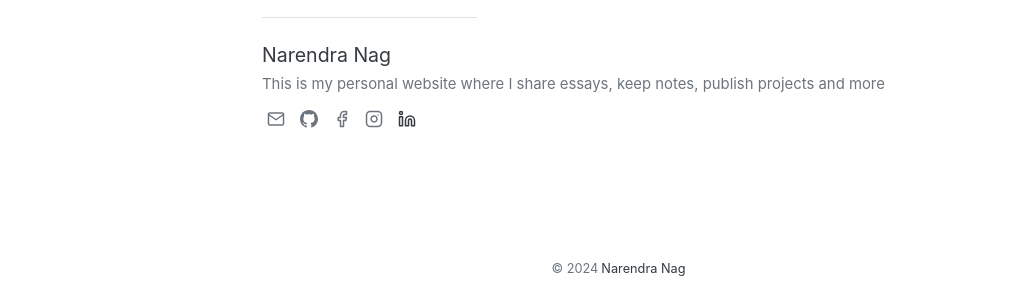
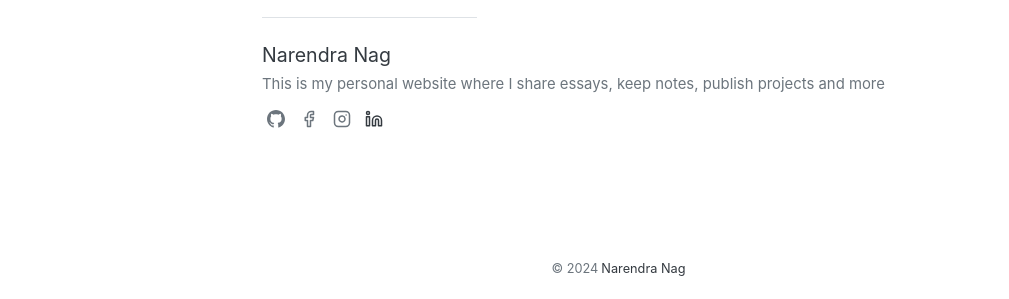
Before and after one commit to narendranag/narendranag.github.io, a Jekyll site: the page built from about.md, in a window 1280 px wide. Shown: the part 1004-1303 px from the top of the page, without its empty margins (20-1029 px from the left). Built offline with Jekyll 4.4.1, drawn with Linux system fonts in a browser that asks for light colours.

```diff
--- a/_config.yml
+++ b/_config.yml
@@ -1,27 +1,20 @@
 baseurl: "" # the subpath of your site, e.g. /blog
 url: "https://narendranag.github.io" # the base hostname & protocol for your site, e.g. http://example.com
 
-# Build settings
+
 markdown: kramdown
 
-# theme: minima ## Changed on Aug 9, 2024
 theme: jekyll-theme-persephone
 
 plugins:
-#  - jekyll-feed
-- jekyll-paginate-v2
-
-
-# Site settings for the Persephone Theme copied from the theme's Github page
-
+  - jekyll-paginate
 
 title: Narendra Nag
 description: This is my personal website where I share essays, keep notes, publish projects and more
-email: me@narendranag.com
-
+# email: me@narendranag.com
 author: Narendra Nag
 
-# # Your social accounts.
+# Your social accounts.
 social:
    github: narendranag
 #   twitter: narendranag
@@ -30,7 +23,9 @@ social:
    linkedin: narendranag
 #   weibo: weibo_username
 
-# # Theme Settings
+
+
+# Theme Settings
 theme_setting:
 
     # # Your site's logo. Will be shown on the left top of your page.
@@ -55,7 +50,6 @@ theme_setting:
     nav_pages:
       - url: /archive
         title: Archive
-
       - url: /about
         title: About
 #      - url: /projects/
@@ -124,4 +118,4 @@ keep_files:
   - projects
 
 # Optional: Set the permalink structure for your main Jekyll posts/pages
-permalink: /:year/:month/:day/:title:output_ext
+# permalink: /:year/:month/:day/:title:output_ext
```
Also changed, not shown: 1 other file.
